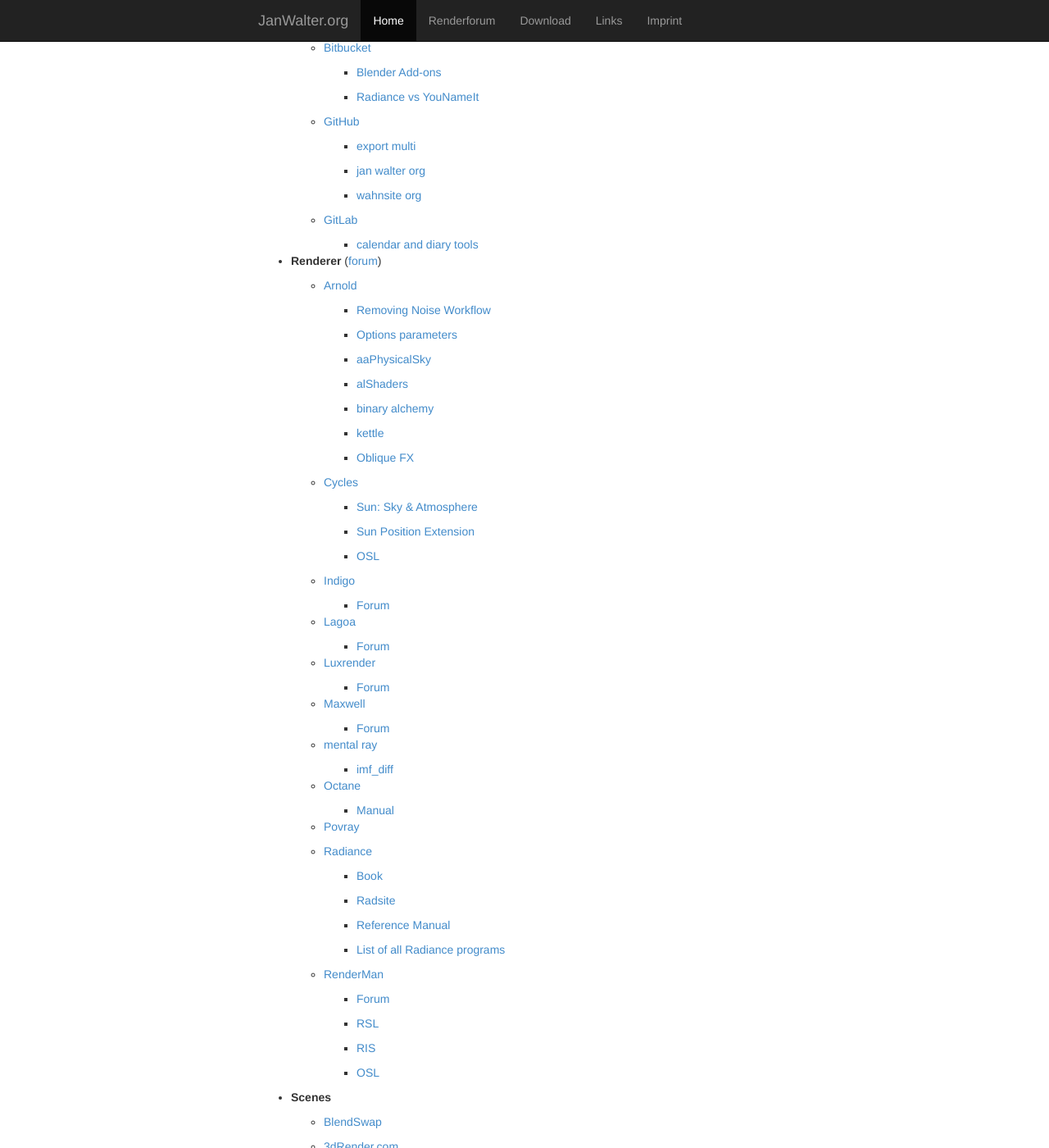
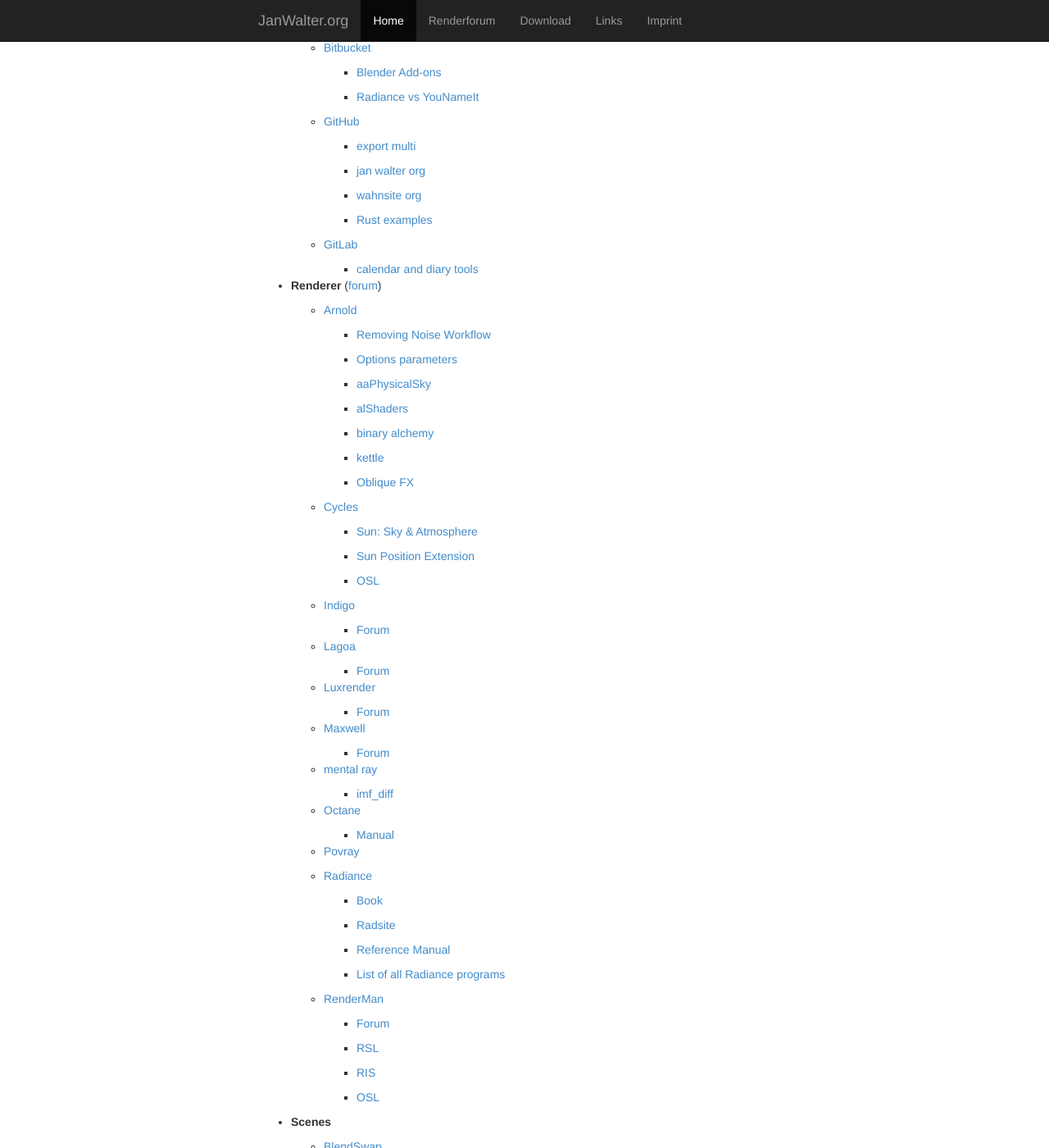
Before and after one commit to wahn/jan_walter_org, a Jekyll site: the page built from links/index.md, in a window 1280 px wide and 1400 px high, scrolled down 392 px. Shown: the whole window at 82% size. Built offline with Jekyll 4.4.1, drawn with Linux system fonts in a browser that asks for light colours; Markdown is read by kramdown in place of the engine named in the settings.

Commit message:
Add links to Rust examples and crates.

```diff
--- a/links/index.md
+++ b/links/index.md
@@ -42,6 +42,8 @@
         + [jan walter org](https://github.com/wahn/jan_walter_org)
 
         + [wahnsite org](https://github.com/wahn/wahnsite_org)
+
+        + [Rust examples](https://github.com/wahn/Rust_Examples)
 
     - [GitLab](https://gitlab.com)
 
```
Also changed, not shown: other parts of links/index.md (+2 -0 lines).
